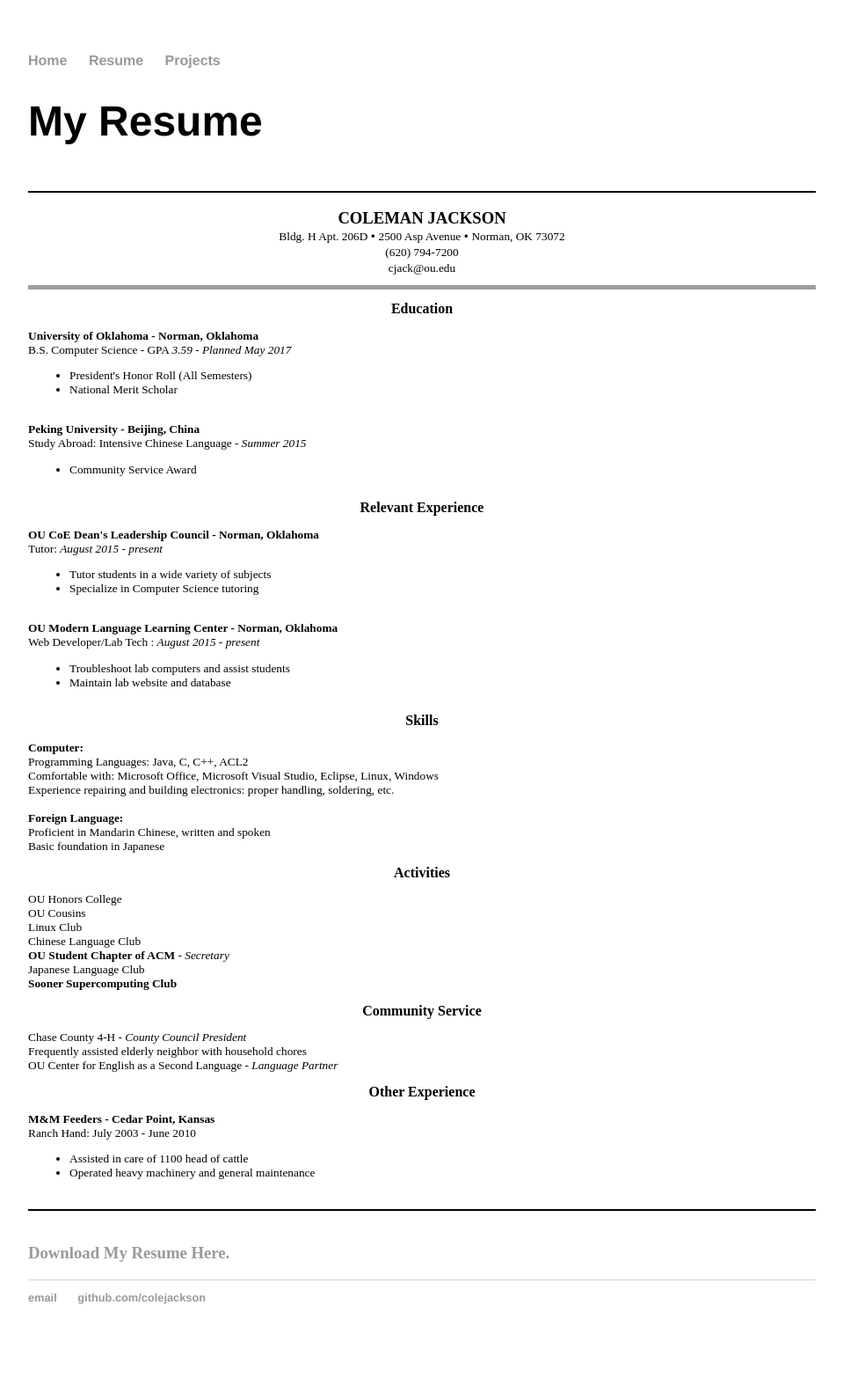
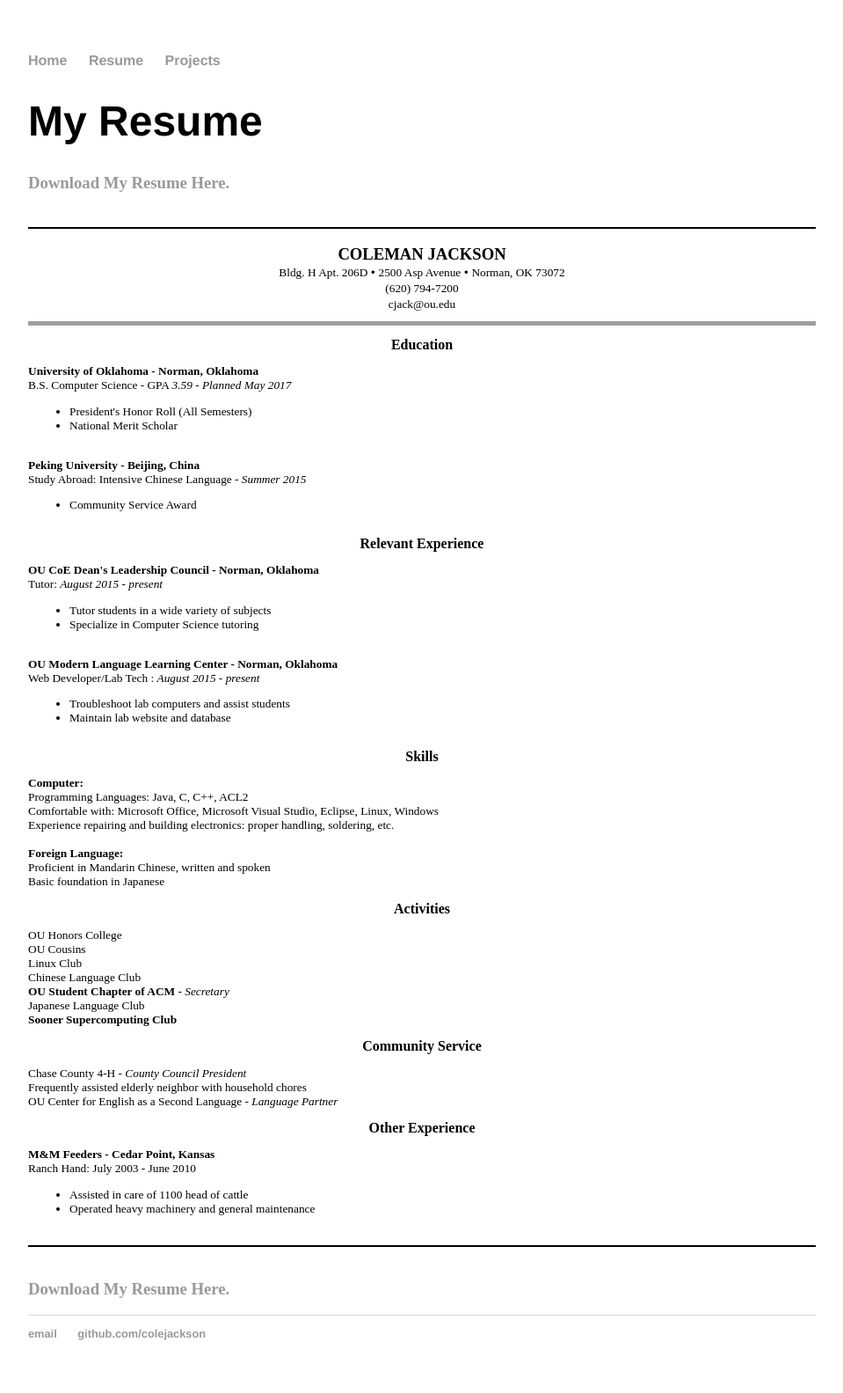
Before and after one commit to colejackson/colejackson.github.io, a Jekyll site: the page built from cv/index.html, in a window 1280 px wide. Shown: the whole page at 88% size, without its empty margins (160-1119 px from the left). Built offline with Jekyll 4.4.1, drawn with Linux system fonts in a browser that asks for light colours; before the commit the page ends 1542 px from its top, so only the background shows below that; grey boxes are pictures that could not be loaded.

Commit message:
Update index.html

```diff
--- a/cv/index.html
+++ b/cv/index.html
@@ -4,6 +4,7 @@ title: My Resume
 ---
 
 <h1>{{ page.title }}</h1>
+<h3><a href="/resources/pdf/resume.pdf">Download My Resume Here.</a></h3>
 <br>
 <div style="border-bottom: 2px solid black; min-height: 2px;"></div>
 <br>
```
